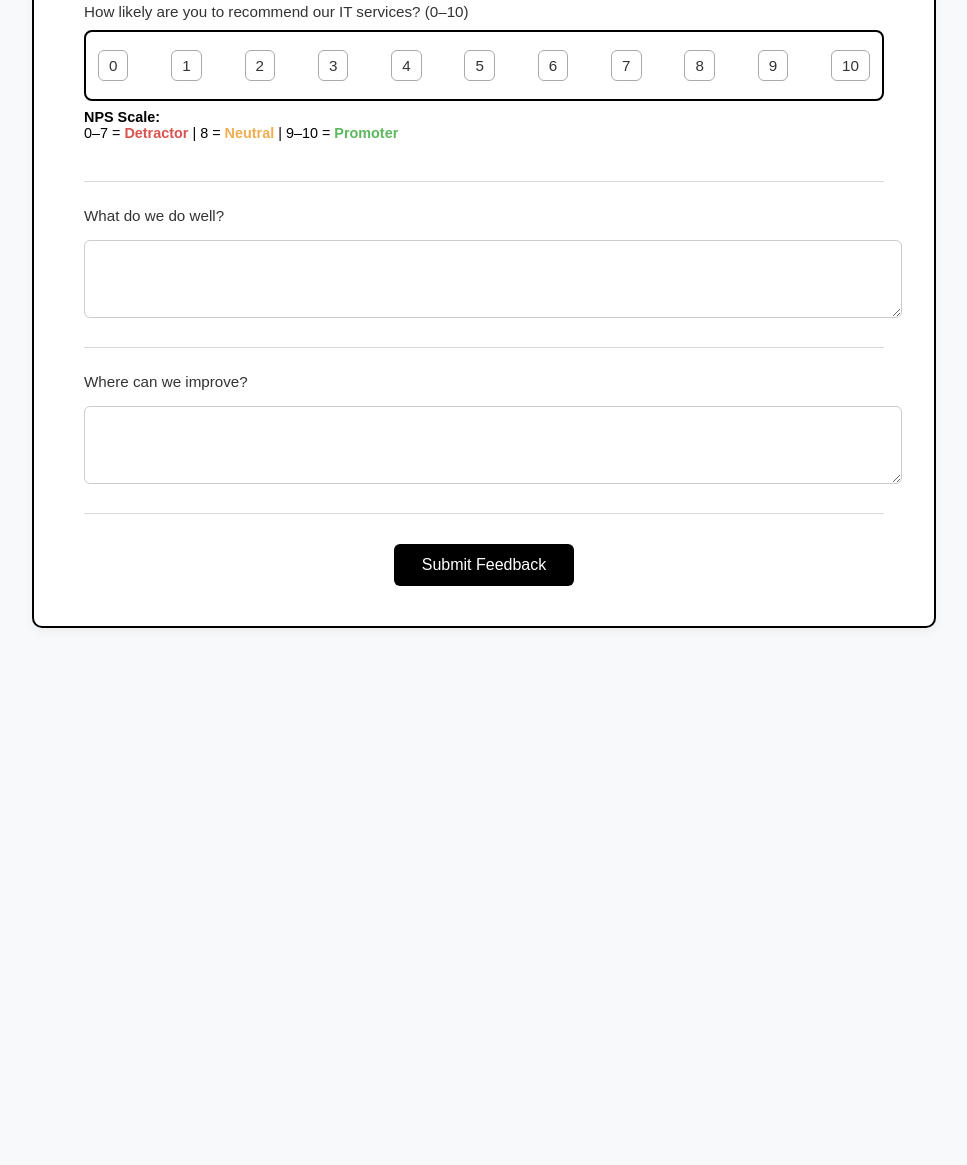
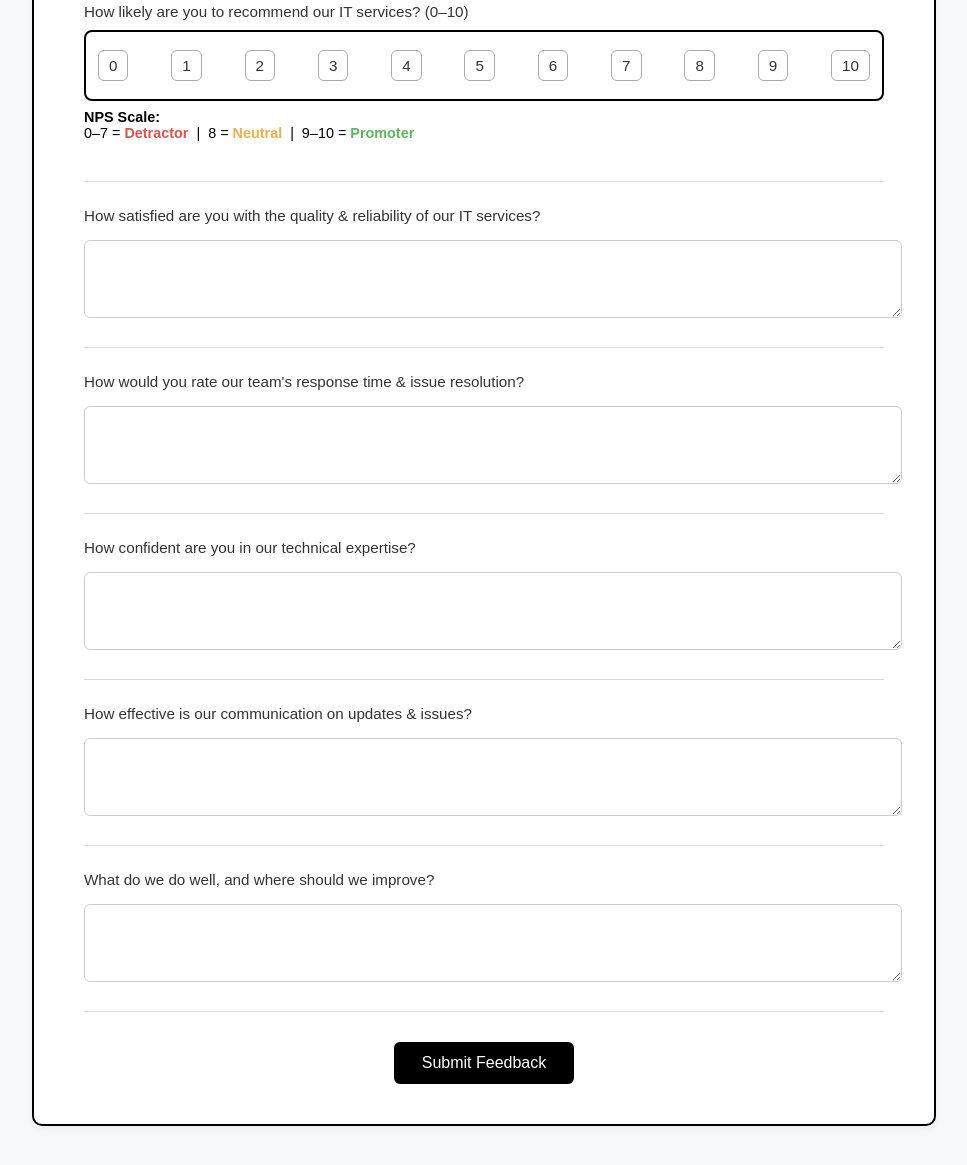
Before and after one commit to ArcheGlobal/arche-nps-survey, a plain HTML site: page index.html in a window 1280 px wide. Shown: the part 499-1664 px from the top of the page, without its empty margins (156-1123 px from the left). Before the commit the page ends 1167 px from the top, so only its background shows below. Drawn offline with Linux system fonts and the light colour scheme.

Commit message:
Update index.html

```diff
--- a/index.html
+++ b/index.html
@@ -68,7 +68,6 @@ textarea, input[type="text"], input[type="email"] {
   resize: vertical;
 }
 input[type="text"], input[type="email"] {height: 40px;}
-
 textarea:focus, input:focus {
   border-color: #000;
   outline: none;
@@ -89,7 +88,6 @@ textarea:focus, input:focus {
   border-radius: 6px;
   cursor: pointer;
 }
-
 #nps-options label.selected {
   background-color: #000;
   color: #fff;
@@ -123,6 +121,7 @@ button:hover {
 <h1>Customer Satisfaction Survey</h1>
 <p class="subtitle">Help us improve our IT services — your feedback matters.</p>
 
+<!-- Name & Email -->
 <div class="question">
 <label>Your Name*</label>
 <input type="text" id="name" placeholder="Enter your name">
@@ -131,43 +130,59 @@ button:hover {
 <input type="email" id="email" placeholder="Enter your email">
 </div>
 
+<!-- NPS -->
 <div class="question">
 <label>How likely are you to recommend our IT services? (0–10)</label>
 
 <div id="nps-options">
-  <label><input type="radio" name="nps" value="0" style="display:none"> 0</label>
-  <label><input type="radio" name="nps" value="1" style="display:none"> 1</label>
-  <label><input type="radio" name="nps" value="2" style="display:none"> 2</label>
-  <label><input type="radio" name="nps" value="3" style="display:none"> 3</label>
-  <label><input type="radio" name="nps" value="4" style="display:none"> 4</label>
-  <label><input type="radio" name="nps" value="5" style="display:none"> 5</label>
-  <label><input type="radio" name="nps" value="6" style="display:none"> 6</label>
-  <label><input type="radio" name="nps" value="7" style="display:none"> 7</label>
-  <label><input type="radio" name="nps" value="8" style="display:none"> 8</label>
-  <label><input type="radio" name="nps" value="9" style="display:none"> 9</label>
-  <label><input type="radio" name="nps" value="10" style="display:none"> 10</label>
+  <label><input type="radio" name="nps" value="0" style="display:none">0</label>
+  <label><input type="radio" name="nps" value="1" style="display:none">1</label>
+  <label><input type="radio" name="nps" value="2" style="display:none">2</label>
+  <label><input type="radio" name="nps" value="3" style="display:none">3</label>
+  <label><input type="radio" name="nps" value="4" style="display:none">4</label>
+  <label><input type="radio" name="nps" value="5" style="display:none">5</label>
+  <label><input type="radio" name="nps" value="6" style="display:none">6</label>
+  <label><input type="radio" name="nps" value="7" style="display:none">7</label>
+  <label><input type="radio" name="nps" value="8" style="display:none">8</label>
+  <label><input type="radio" name="nps" value="9" style="display:none">9</label>
+  <label><input type="radio" name="nps" value="10" style="display:none">10</label>
 </div>
 
 <p style="font-size:0.9rem;margin-top:8px;">
 <b>NPS Scale:</b><br>
-0–7 = <span style="color:#d9534f;font-weight:bold;">Detractor</span> |
-8 = <span style="color:#f0ad4e;font-weight:bold;">Neutral</span> |
+0–7 = <span style="color:#d9534f;font-weight:bold;">Detractor</span> &nbsp;|&nbsp;
+8 = <span style="color:#f0ad4e;font-weight:bold;">Neutral</span> &nbsp;|&nbsp;
 9–10 = <span style="color:#5cb85c;font-weight:bold;">Promoter</span>
 </p>
 </div>
 
+<!-- Survey questions -->
 <div class="question">
-<label>What do we do well?</label>
+<label>How satisfied are you with the quality & reliability of our IT services?</label>
 <textarea id="q1"></textarea>
 </div>
 
 <div class="question">
-<label>Where can we improve?</label>
+<label>How would you rate our team's response time & issue resolution?</label>
 <textarea id="q2"></textarea>
 </div>
 
+<div class="question">
+<label>How confident are you in our technical expertise?</label>
+<textarea id="q3"></textarea>
+</div>
+
+<div class="question">
+<label>How effective is our communication on updates & issues?</label>
+<textarea id="q4"></textarea>
+</div>
+
+<div class="question">
+<label>What do we do well, and where should we improve?</label>
+<textarea id="q5"></textarea>
+</div>
+
 <button onclick="submitForm()">Submit Feedback</button>
-
 </div>
 
 <script>
@@ -187,12 +202,15 @@ let data = {
   email: document.getElementById("email").value,
   nps: document.querySelector('input[name="nps"]:checked')?.value,
   q1: document.getElementById("q1").value,
-  q2: document.getElementById("q2").value
+  q2: document.getElementById("q2").value,
+  q3: document.getElementById("q3").value,
+  q4: document.getElementById("q4").value,
+  q5: document.getElementById("q5").value
 };
 
 if (!data.name || !data.email || !data.nps) {
-alert("⚠️ Please fill your name, email, and score.");
-return;
+  alert("⚠️ Please fill your name, email, and select a rating.");
+  return;
 }
 
 // ✅ SEND TO GOOGLE SHEETS
```
